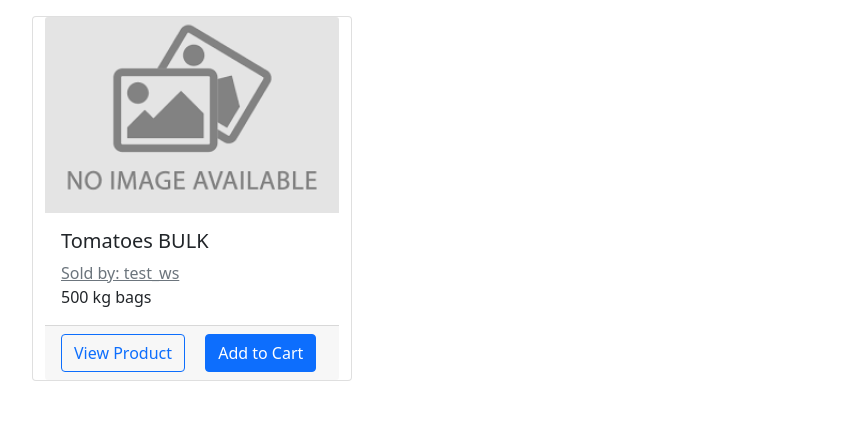
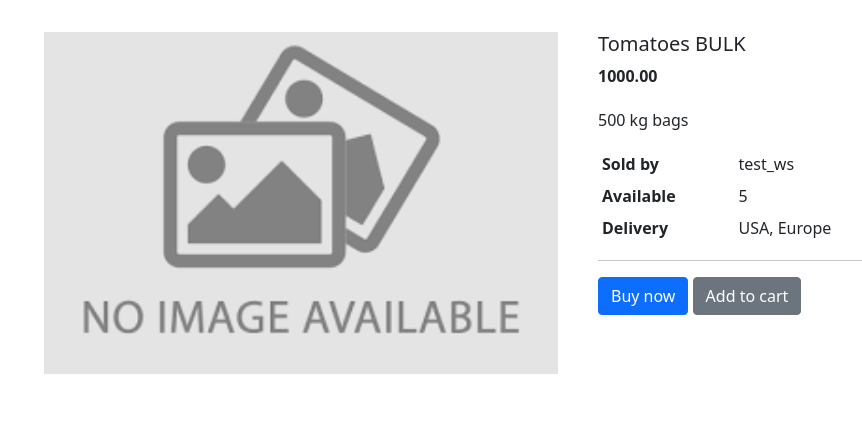
Before and after one commit to SanePai/CS-F213-OOP-Project, a Django app: page /product/2/ in a window 1280 px wide. Shown: the part 58-495 px from the top of the page, without its empty margins (54-916 px from the left). Run offline with Django 3.2, Linux system fonts and the light colour scheme; data comes from the database, SQL or seed files in the repository.

Commit message:
Style prod details page

```diff
--- a/ecom_app/core/templates/core/product_detail.html
+++ b/ecom_app/core/templates/core/product_detail.html
@@ -1,5 +1,6 @@
 {% extends "core/base.html" %}
 {% block content %}
+<!--
   <div class="card mr-3" style="top:1rem; left: 1rem; width: 20rem; margin-right: 0.5rem; ">
     <a href="#">
         <img src="{{ object.img.url }}" class="card-img-top" alt="Product image">
@@ -21,4 +22,58 @@
       {% endif %}
     </div>
   </div>
+-->
+
+  <!--Section: Block Content-->
+<section class="mb-5" style="margin-top: 2em;">
+  <div class="row">
+    <div class="col-md-6 mb-4 mb-md-0">
+      <div id="mdb-lightbox-ui"></div>
+      <div class="mdb-lightbox">
+        <div class="row product-gallery mx-1">
+          <div class="col-12 mb-0">
+            <figure class="view overlay rounded z-depth-1 main-img">
+              <a href="https://mdbootstrap.com/img/Photos/Horizontal/E-commerce/Vertical/15a.jpg"
+                data-size="710x823">
+                <img src="{{ object.img.url }}"
+                  class="img-fluid z-depth-1" width="710" height="823">
+              </a>
+            </figure>
+          </div>
+        </div>
+      </div>
+
+    </div>
+    <div class="col-md-6">
+
+      <h5>{{ object.title }}</h5>
+      <p><span class="mr-1"><strong>{{ object.price_per_unit }}</strong></span></p>
+      <p class="pt-1">{{ object.content }}</p>
+      <div class="table-responsive">
+        <table class="table table-sm table-borderless mb-0">
+          <tbody>
+            <tr>
+              <th class="pl-0 w-25" scope="row"><strong>Sold by </strong></th>
+              <td>{{ object.seller }}</td>
+            </tr>
+            <tr>
+              <th class="pl-0 w-25" scope="row"><strong>Available</strong></th>
+              <td>{{ object.stock }}</td>
+            </tr>
+            <tr>
+              <th class="pl-0 w-25" scope="row"><strong>Delivery</strong></th>
+              <td>USA, Europe</td>
+            </tr>
+          </tbody>
+        </table>
+      </div>
+      <hr>
+      <button type="button" class="btn btn-primary btn-md mr-1 mb-2">Buy now</button>
+      <button type="button" class="btn btn-secondary btn-md mr-1 mb-2"><i
+          class="fas fa-shopping-cart pr-2"></i>Add to cart</button>
+    </div>
+  </div>
+
+</section>
+<!--Section: Block Content-->
     {% endblock content %}
```
